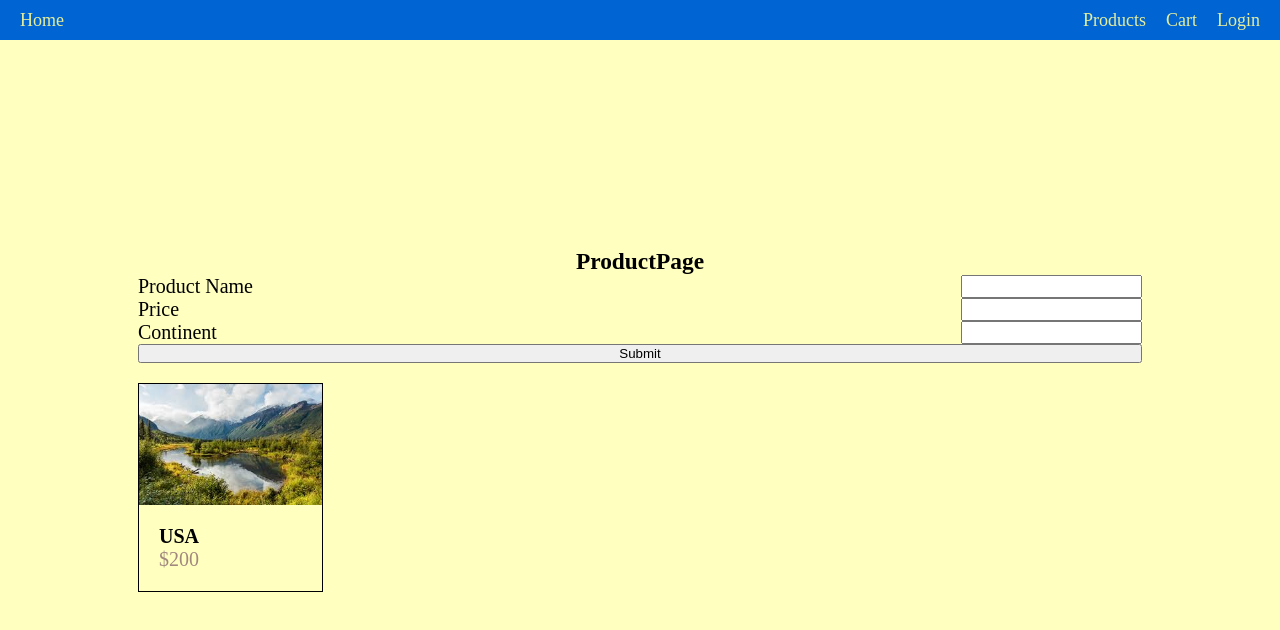
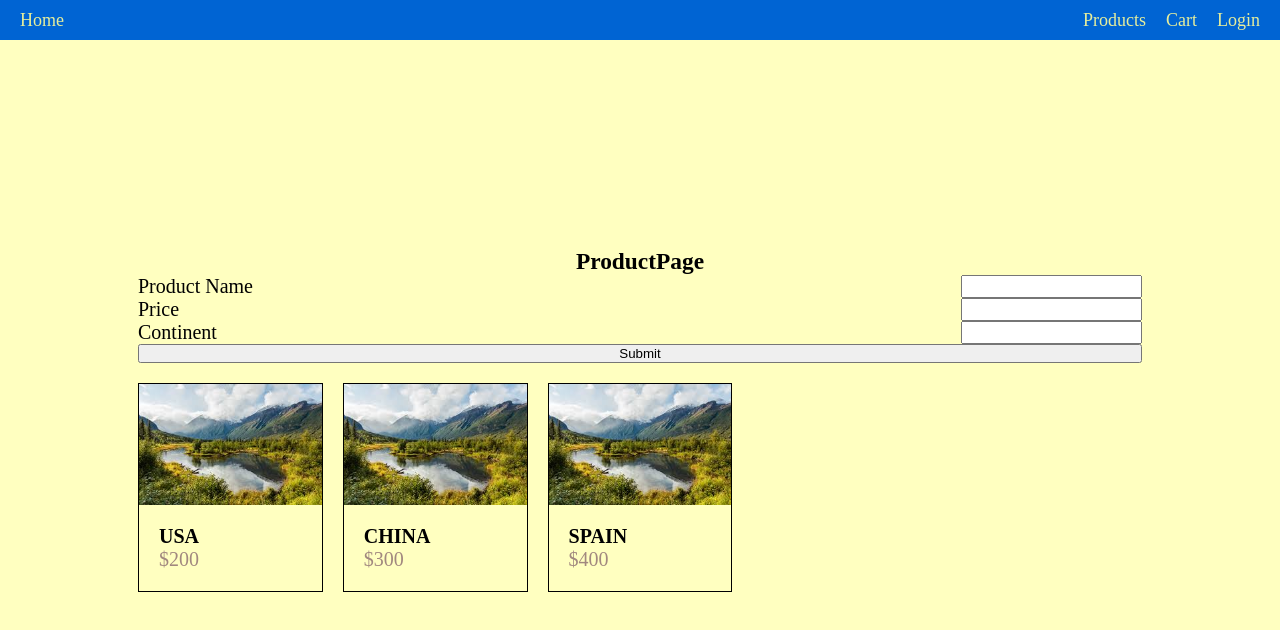
Before and after one commit to JW9506/basic-react-e-commerce-crud, a React (Create React App) app: page /products in a window 1280 px wide. Shown: the top 630 px of the page. Built offline with nearby package versions, Linux system fonts and the light colour scheme.

Commit message:
feat: add product to cart redux logics

```diff
--- /dev/null
+++ b/src/reduxStore/cart/index.js
@@ -0,0 +1,34 @@
+import { createSlice, createSelector } from "@reduxjs/toolkit"
+import { v4 as uuid } from "uuid"
+import { addThisProductToCart } from "reduxStore/product"
+
+/*
+  type cart = {
+    cartItems: Array<Product & {quantity: number}>
+  }
+*/
+
+const cart = createSlice({
+  name: "cart",
+  initialState: { cartItems: [] },
+  reducers: {},
+  extraReducers: (builder) => {
+    builder.addCase(addThisProductToCart, (state, action) => {
+      const cartItem = state.cartItems.find(
+        (cartItem) => cartItem.id === action.payload.id
+      )
+      if (cartItem) {
+        cartItem.quantity++
+      } else {
+        state.cartItems.push({ ...action.payload, quantity: 1 })
+      }
+    })
+  },
+})
+
+export const cartItemsSelector = (state) => state.cart.cartItems
+export const totalSelector = createSelector(cartItemsSelector, (cartItems) =>
+  cartItems.reduce((total, item) => total + item.price * item.quantity, 0)
+)
+
+export const { reducer } = cart
--- a/src/reduxStore/index.js
+++ b/src/reduxStore/index.js
@@ -1,11 +1,13 @@
-import { combineReducers, configureStore } from "@reduxjs/toolkit"
+import { configureStore } from "@reduxjs/toolkit"
 
 import { reducer as productReducer } from "./product"
 import { reducer as userReducer } from "./user"
+import { reducer as cartReducer } from "./cart"
 
-const reducer = combineReducers({
+const reducer = {
   products: productReducer,
   user: userReducer,
-})
+  cart: cartReducer,
+}
 
 export const store = configureStore({ reducer })
--- a/src/reduxStore/product/index.js
+++ b/src/reduxStore/product/index.js
@@ -1,4 +1,5 @@
-import { createSlice } from "@reduxjs/toolkit"
+import { createSlice, createAction } from "@reduxjs/toolkit"
+import { v4 as uuid } from "uuid"
 
 /*
   type Continent: "Africa" | "Europe" | "Asia" | "North America" | "South America" | "Australia"
@@ -14,7 +15,27 @@ import { createSlice } from "@reduxjs/toolkit"
 const products = createSlice({
   name: "product",
   initialState: [
-    { name: "USA", price: 200, images: [], continent: "North America" },
+    {
+      id: uuid(),
+      name: "USA",
+      price: 200,
+      images: [],
+      continent: "North America",
+    },
+    {
+      id: uuid(),
+      name: "CHINA",
+      price: 300,
+      images: [],
+      continent: "Asia",
+    },
+    {
+      id: uuid(),
+      name: "SPAIN",
+      price: 400,
+      images: [],
+      continent: "Europe",
+    },
   ],
   reducers: {
     addProduct: (state, action) => {
@@ -23,5 +44,7 @@ const products = createSlice({
   },
 })
 
+export const addThisProductToCart = createAction("addThisProductToCart")
+
 export const { reducer } = products
 export const { addProduct } = products.actions
--- a/src/reduxStore/user/index.js
+++ b/src/reduxStore/user/index.js
@@ -1,4 +1,10 @@
 import { createSlice } from "@reduxjs/toolkit"
+
+/*
+  type User = {
+    currentUser: string
+  }
+*/
 
 const user = createSlice({
   name: "user",
```
